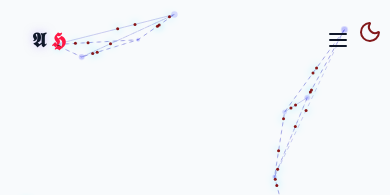
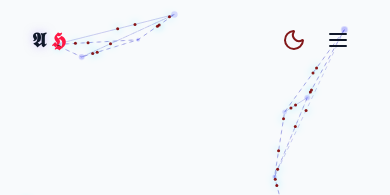
Before and after one commit to AliH7861/mortgageOptimizer, a React (Vite) app: page / in a window 390 px wide. Shown: the top 195 px of the page. Built offline with nearby package versions, Linux system fonts and the light colour scheme.

Commit message:
fixed toggle button

```diff
--- a/src/components/Navbar.jsx
+++ b/src/components/Navbar.jsx
@@ -1,6 +1,7 @@
 import { cn } from "@/lib/utils";
 import { Menu, X } from "lucide-react";
 import { useEffect, useState } from "react";
+import { ThemeToggle } from "./ThemeToggle"; // Update path as needed
 
 const navItems = [
   { name: "Home", href: "#hero" },
@@ -10,7 +11,6 @@ const navItems = [
   { name: "Skills", href: "#skills" },
   { name: "Projects", href: "#projects" },
   { name: "Testimonials", href: "#testimonials" },
-
   { name: "Contact", href: "#contact" },
 ];
 
@@ -20,12 +20,13 @@ export const Navbar = () => {
 
   useEffect(() => {
     const handleScroll = () => {
-      setIsScrolled(window.screenY > 10);
+      setIsScrolled(window.scrollY > 10); // Correct property: scrollY not screenY
     };
 
     window.addEventListener("scroll", handleScroll);
     return () => window.removeEventListener("scroll", handleScroll);
   }, []);
+
   return (
     <nav
       className={cn(
@@ -34,17 +35,18 @@ export const Navbar = () => {
       )}
     >
       <div className="container flex items-center justify-between">
+        {/* Logo */}
         <a
           className="text-xl font-bold text-primary flex items-center"
           href="#hero"
         >
           <span className="relative z-10">
-            <span className="text-glow text-foreground"> 𝕬 </span>{" "}
+            <span className="text-glow text-foreground"> 𝕬 </span>
             <span className="text-red">𝕳 </span>
           </span>
         </a>
 
-        {/* desktop nav */}
+        {/* Desktop nav links */}
         <div className="hidden lg:flex space-x-8">
           {navItems.map((item, key) => (
             <a
@@ -57,20 +59,25 @@ export const Navbar = () => {
           ))}
         </div>
 
-        {/* mobile nav */}
+        {/* NAVBAR ACTIONS: ThemeToggle + Hamburger/Menu */}
+        <div className="flex items-center gap-3">
+          {/* Theme toggle is ALWAYS visible */}
+          <ThemeToggle />
+          {/* Hamburger menu is only visible on mobile */}
+          <button
+            onClick={() => setIsMenuOpen((prev) => !prev)}
+            className="lg:hidden p-2 text-foreground z-50"
+            aria-label={isMenuOpen ? "Close Menu" : "Open Menu"}
+          >
+            {isMenuOpen ? <X size={24} /> : <Menu size={24} />}
+          </button>
+        </div>
 
-        <button
-          onClick={() => setIsMenuOpen((prev) => !prev)}
-          className="md:hidden p-2 text-foreground z-50"
-          aria-label={isMenuOpen ? "Close Menu" : "Open Menu"}
-        >
-          {isMenuOpen ? <X size={24} /> : <Menu size={24} />}{" "}
-        </button>
-
+        {/* MOBILE NAV OVERLAY */}
         <div
           className={cn(
-            "fixed inset-0 bg-background/95 backdroup-blur-md z-40 flex flex-col items-center justify-center",
-            "transition-all duration-300 md:hidden",
+            "fixed inset-0 bg-background/95 backdrop-blur-md z-40 flex flex-col items-center justify-center",
+            "transition-all duration-300 lg:hidden",
             isMenuOpen
               ? "opacity-100 pointer-events-auto"
               : "opacity-0 pointer-events-none"
--- a/src/components/ThemeToggle.jsx
+++ b/src/components/ThemeToggle.jsx
@@ -11,8 +11,8 @@ export const ThemeToggle = () => {
       setIsDarkMode(true);
       document.documentElement.classList.add("dark");
     } else {
-      localStorage.setItem("theme", "light");
       setIsDarkMode(false);
+      document.documentElement.classList.remove("dark");
     }
   }, []);
 
@@ -31,10 +31,9 @@ export const ThemeToggle = () => {
   return (
     <button
       onClick={toggleTheme}
-     className={cn(
-        "fixed top-5 right-2 sm:right-8 top-5 z-50 rounded-full transition-colors duration-300",
-      "focus:outline-none"
-    )}
+      className={cn(
+        "rounded-full transition-colors duration-300 focus:outline-none"
+      )}
     >
       {isDarkMode ? (
         <Sun className="h-6 w-6 text-red-500" />
--- a/src/pages/Home.jsx
+++ b/src/pages/Home.jsx
@@ -18,8 +18,8 @@ export const Home = () => {
       {/* Background Effects */}
       <StarBackground />
       <div className="min-h-screen bg-background text-foreground overflow-x-hidden">
-        {/* Theme Toggle */}
-        <ThemeToggle />
+
+
         {/* Navbar */}
         <Navbar />
         {/* Main Content */}
```
